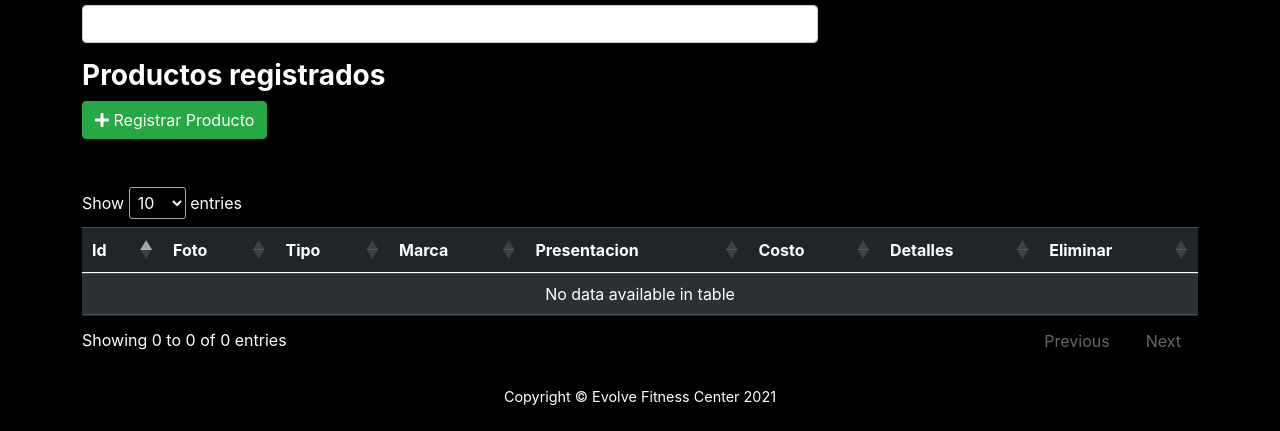
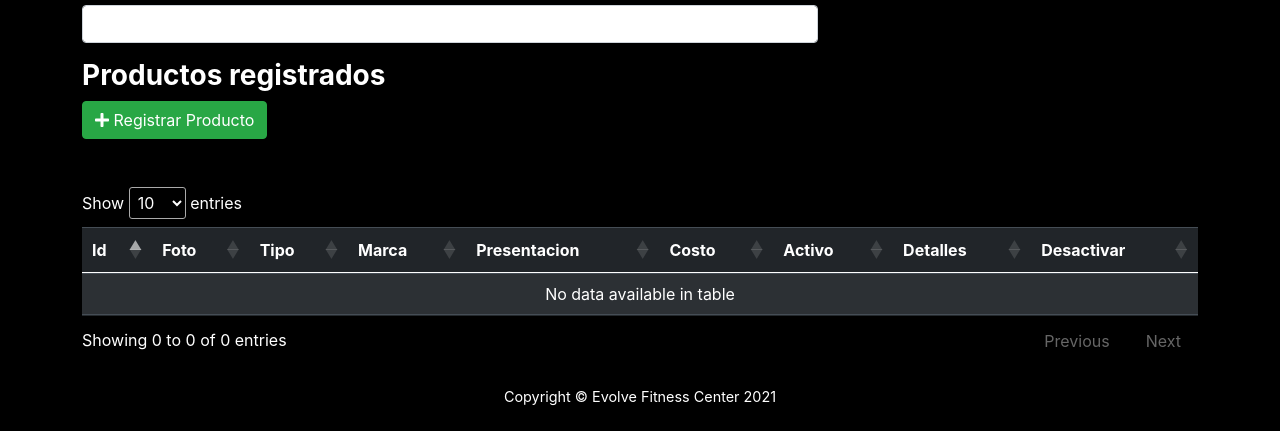
Before and after one commit to Famvazpom/evolvefitness, a Django app: template templates/mantto/admin/producto_list.html in a window 1280 px wide. Shown: the part 413-844 px from the top of the page. Run offline with Django 3.2, Linux system fonts and the light colour scheme; the template is opened without the code that fills it, so the values that code supplies are empty; some libraries are stand-ins or nearby versions.

Commit message:
Cambios chicos

```diff
--- a/mantto/models.py
+++ b/mantto/models.py
@@ -347,6 +347,7 @@ class Producto(models.Model):
     costo = models.FloatField()
     proveedor = models.ForeignKey(Proveedor,null = True,blank= True, on_delete=models.CASCADE)
     foto = models.ImageField(upload_to=producto_path,blank=True,null=True)
+    activo = models.BooleanField(default=True,blank=True,null=True)
 
     class Meta:
         verbose_name = ("Producto")
--- a/mantto/serializer.py
+++ b/mantto/serializer.py
@@ -232,7 +232,7 @@ class ProductoSerializer(serializers.ModelSerializer):
     proveedor = serializers.SerializerMethodField()
     costo = serializers.SerializerMethodField()
     nombre = TipoProductoSerializer()
-
+    activo = serializers.SerializerMethodField()
     def get_costo(self, obj):
         return f'${obj.costo}'
 
@@ -247,6 +247,9 @@ class ProductoSerializer(serializers.ModelSerializer):
 
     def get_foto(self, obj):
         return obj.foto.url if obj.foto else None
+
+    def get_activo(self,obj):
+        return "Activo" if obj.activo else "Inactivo"
 
     class Meta:
         model = Producto
--- a/mantto/static/mantto/js/productos.js
+++ b/mantto/static/mantto/js/productos.js
@@ -15,7 +15,17 @@ function getRow(data) {
         foto = null;
     }
     detalles = '<a onclick="openModal(\''+data.detalles+'\')" class="btn btn-primary m-1"> Detalles </a>';
-    eliminar = '<a onclick="openModal(\''+data.eliminar+'\')" class="btn btn-danger m-1"> Eliminar </a>';
+
+    if(data.activo=='Activo')
+    {
+        eliminar = '<a onclick="openModal(\''+data.eliminar+'\')" class="btn btn-danger m-1"> Desactivar </a>';
+        console.log('a');
+    }
+    else{
+        eliminar = '<a onclick="openModal(\''+data.eliminar+'\')" class="btn btn-info m-1"> Activar </a>';
+        console.log('b');
+    }
+
     return [
         data.id,
         foto,
@@ -23,24 +33,11 @@ function getRow(data) {
         data.marca,
         data.presentacion,
         data.costo,
+        data.activo,
         detalles,
         eliminar
     ]
 }
-
-function getNode(data)
-{
-    var out = '<div class="card product-card">';
-    if (data.foto) out += '<img class="card-img-top" src="'+ data.foto +'">';
-    out += '<div class="card-body">';
-    out += '<h5 class="card-title">'+data.nombre+'</h5>';
-    out += '<p class="card-text">Presentación: '+data.presentacion+'<br> Costo: '+data.costo+ ' <br> Marca: '+data.marca+' <br> Proveedor: '+ data.proveedor +'</p>';
-    out += '<a onclick="openModal(\''+data.detalles+'\')" class="btn btn-primary m-1">Detalles</a>';
-    out += '<a onclick="openModal(\''+data.eliminar+'\')" class="btn btn-danger m-1">Eliminar</a>';
-    out += '</div></div>';
-    return out;
-}
-
 
 function getProductosT(url)
 {
@@ -65,7 +62,6 @@ function getRows(data,container)
         end.push(getRow(data[i]));
     });
     container.rows.add(end).draw();
-    console.log('in',end);
 }
 
 function addParameters(url,prefix,parameter)
@@ -84,7 +80,6 @@ function addParameters(url,prefix,parameter)
 function addFilters()
 {
     url = $('#productosTable').attr('data-source');
-    console.log(url);
     nombre = $( "#nombreInput" ).val();
     marca = $( "#marcaInput" ).val();
     presentacion = $( "#presentacionInput" ).val();
--- a/mantto/views.py
+++ b/mantto/views.py
@@ -608,8 +608,9 @@ class ProductoDeleteView(AdministracionCheck,BaseView):
 
     def post(self, request,producto, *args, **kwargs):
         obj = Producto.objects.get(pk=producto)
-        obj.delete()
-        return redirect(reverse('administracion-productos-list'))
+        obj.activo = not obj.activo
+        obj.save()
+        return redirect(reverse('administracion-productos-lista'))
 
 class InventariosView(AdministracionRecepcionCheck,BaseView):
     template_name = 'mantto/inventario-list.html'
--- a/templates/mantto/admin/producto_list.html
+++ b/templates/mantto/admin/producto_list.html
@@ -43,8 +43,9 @@
                     <th scope='col'>Marca</th>
                     <th scope='col'>Presentacion</th>
                     <th scope='col'>Costo</th>
+                    <th scope='col'>Activo</th>
                     <th scope='col'>Detalles</th>
-                    <th scope='col'>Eliminar</th>
+                    <th scope='col'>Desactivar</th>
                 </tr>
             </thead>
             <tbody>
```
Also changed, not shown: templates/mantto/forms/producto_eliminar.html (+3 -5 lines).
